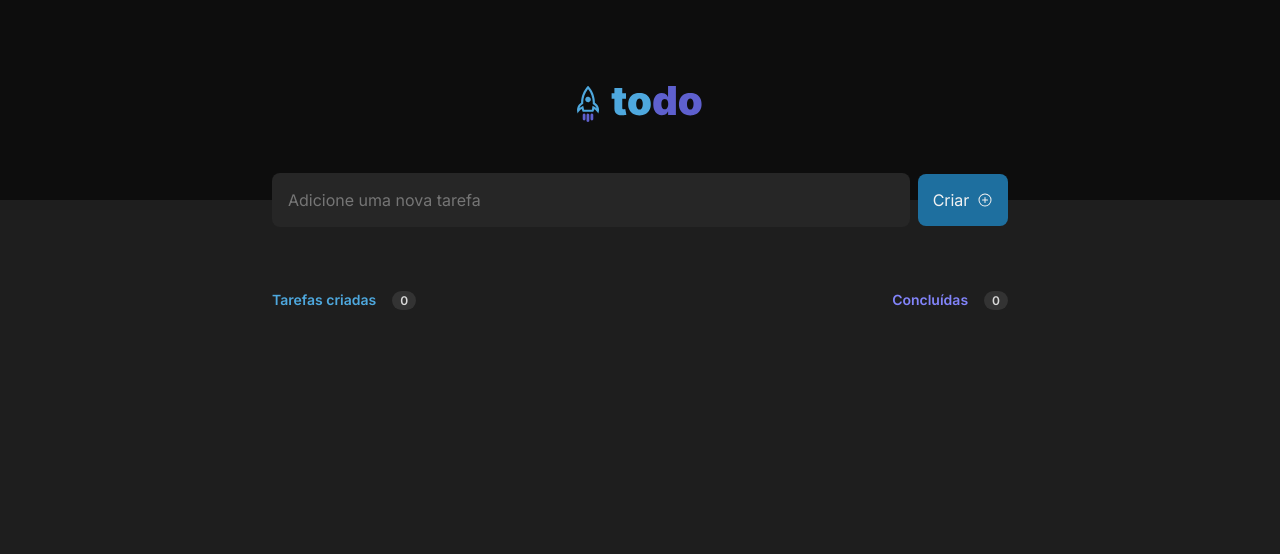
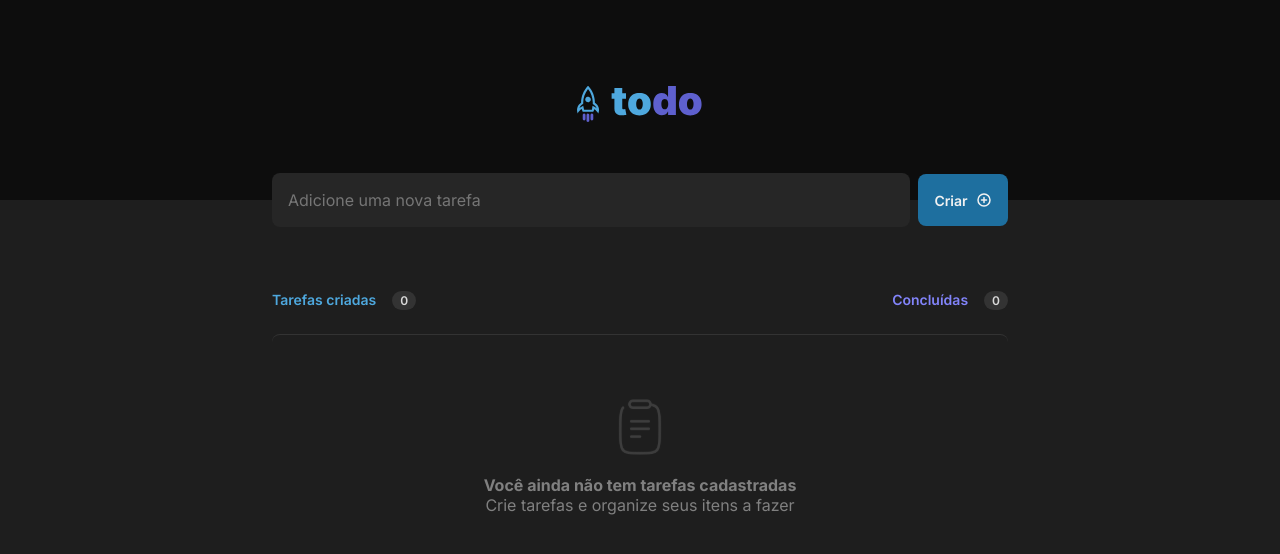
Before and after one commit to engdanielcarneiro/todo-app, a React (Vite) app: page / in a window 1280 px wide. Shown: the top 554 px of the page. Built offline with nearby package versions, Linux system fonts and the light colour scheme.

Commit message:
feat: emptylist component

```diff
--- a/src/App.module.css
+++ b/src/App.module.css
@@ -32,15 +32,14 @@
     background-color: var(--blue-dark);
     color: var(--gray-100);
     border: none;
-
-    transition: background-color 0.1s;
-}
-
-.addTaskContainer button {
     gap: 0.5rem;
     display: flex;
     justify-content: center;
     align-items: center;
+    font-weight: 600;
+    font-size: 0.875rem;
+
+    transition: background-color 0.1s;
 }
 
 .addTaskContainer button:hover {
@@ -48,15 +47,15 @@
 }
 
 .mainContentContainer {
-    justify-content: center;
-    display: flex;
+    text-align: -webkit-center;
 }
 
-.tarefasStatusContainer {
+.taskStatusContainer {
     display: flex;
     width: 46rem;
     justify-content: space-between;
     margin-top: 4rem;
+    margin-bottom: 1.5rem;
 }
 
 .statusItem {
@@ -73,3 +72,9 @@
     color: var(--gray-200);
     font-size: 0.75rem;
 }
+
+.taskListContainer {
+    width: 46rem;
+    border-top: 1px solid var(--gray-400);
+    border-radius: 8px;
+}
--- a/src/App.tsx
+++ b/src/App.tsx
@@ -3,7 +3,9 @@ import styles from './App.module.css'
 import './global.css'
 
 import todoLogo from '../src/assets/todo-logo.svg'
+
 import { PlusCircle } from '@phosphor-icons/react'
+import { EmptyList } from './components/EmptyList'
 
 function App() {
 
@@ -19,20 +21,23 @@ function App() {
               <input type="text" placeholder='Adicione uma nova tarefa' />
               <button>
                 Criar
-                <PlusCircle size={'1rem'}/>
+                <PlusCircle size={'1rem'} weight='bold' />
               </button>
             </div>
           </form>
           <div className={styles.mainContentContainer}>
-            <div className={styles.tarefasStatusContainer}>
-              <div className={styles.statusItem} style={{color: 'var(--blue)'}}>
+            <div className={styles.taskStatusContainer}>
+              <div className={styles.statusItem} style={{ color: 'var(--blue)' }}>
                 Tarefas criadas
                 <div className={styles.countContainer}>0</div>
               </div>
-              <div className={styles.statusItem} style={{color: 'var(--purple)'}}>
+              <div className={styles.statusItem} style={{ color: 'var(--purple)' }}>
                 Concluídas
                 <div className={styles.countContainer}>0</div>
               </div>
+            </div>
+            <div className={styles.taskListContainer}>
+              <EmptyList />
             </div>
           </div>
         </main>
--- /dev/null
+++ b/src/components/EmptyList.module.css
@@ -0,0 +1,9 @@
+.emptyTaskList {
+    padding: 64px 24px;
+}
+
+.emptyTaskText {
+    margin-top: 1rem;
+    font-size: 1rem;
+    color: var(--gray-300);
+}
--- /dev/null
+++ b/src/components/EmptyList.tsx
@@ -0,0 +1,15 @@
+import styles from './EmptyList.module.css'
+
+import clipboard from '../../src/assets/Clipboard.svg'
+
+export function EmptyList() {
+    return (
+        <div className={styles.emptyTaskList}>
+            <img src={clipboard} alt="" />
+            <div className={styles.emptyTaskText}>
+                <div style={{ fontWeight: 'bold' }}>Você ainda não tem tarefas cadastradas</div>
+                <div>Crie tarefas e organize seus itens a fazer</div>
+            </div>
+        </div>
+    )
+}
--- a/src/global.css
+++ b/src/global.css
@@ -2,7 +2,7 @@
     --white: #fff;
     --gray-100: #F2F2F2;
     --gray-200: #D9D9D9;
-    --gray-300: #c4c4cc;
+    --gray-300: #808080;
     --gray-400: #333333;
     --gray-500: #262626;
     --gray-600: #1E1E1E;
```
Also changed, not shown: src/assets/Clipboard.svg (added).
